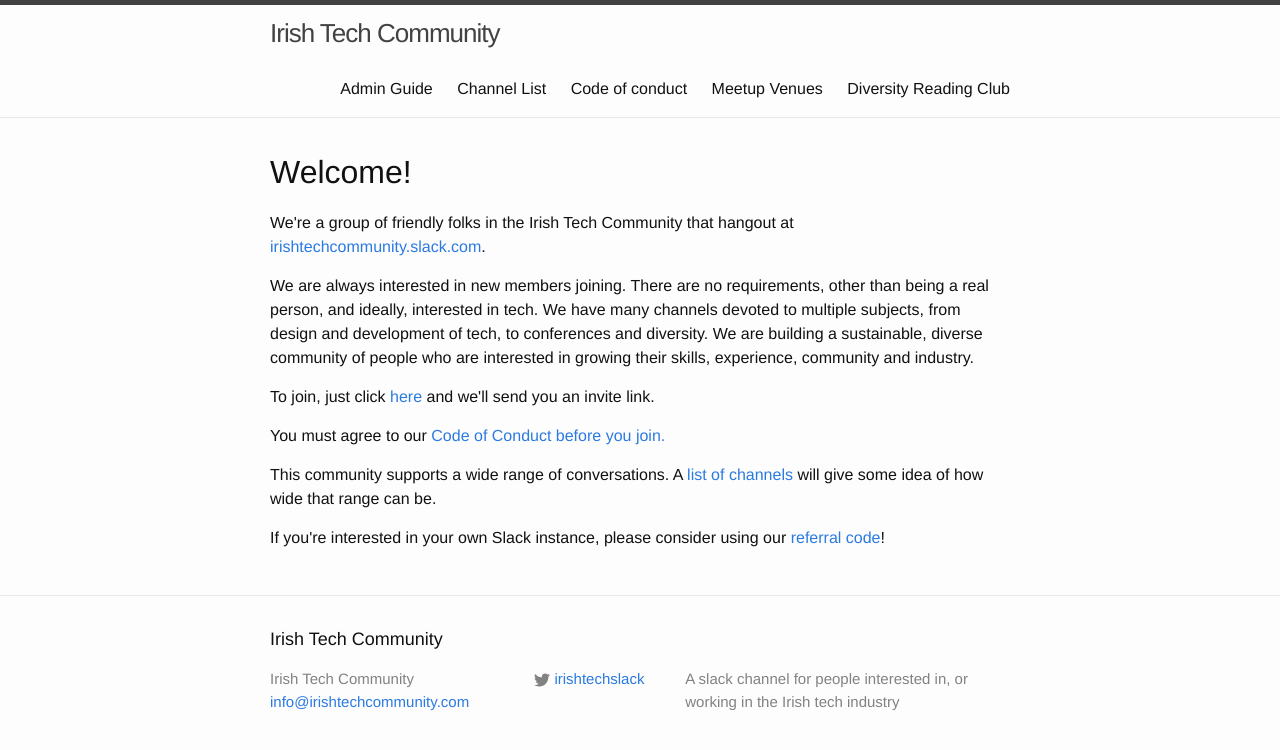
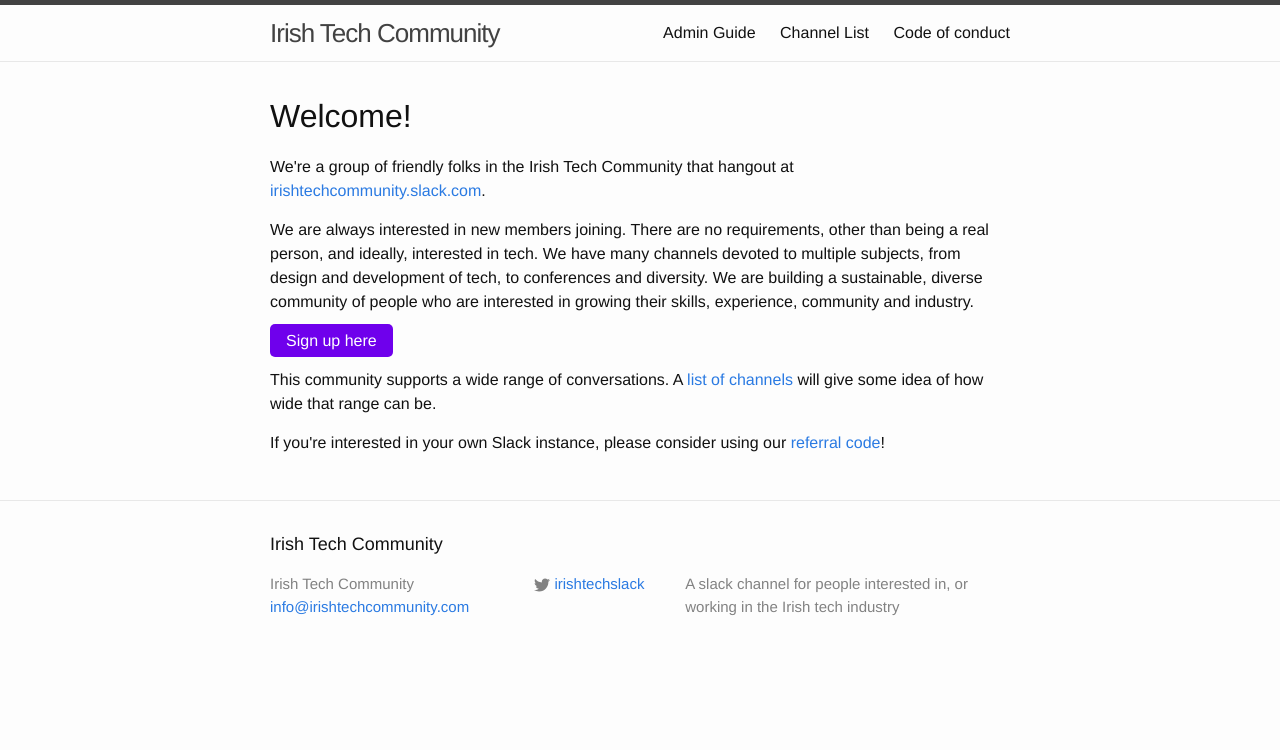
Before and after one commit to IrishTechCommunity/irishtechcommunity.github.io, a Jekyll site: the page built from index.html, in a window 1280 px wide. Shown: the top 750 px of the page. Built offline with Jekyll 4.4.1, drawn with Linux system fonts in a browser that asks for light colours.

Commit message:
Make sign up more obvious and prune unused pages

```diff
--- a/index.html
+++ b/index.html
@@ -10,17 +10,19 @@ layout: default
         We're a group of friendly folks in the Irish Tech Community that hangout at <a href="http://irishtechcommunity.slack.com">irishtechcommunity.slack.com</a>.
     </p>
 
-	<p>We are always interested in new members joining. There are no requirements, other than being a real person, and ideally, interested in tech. We have many channels devoted to multiple subjects, from design and development of tech, to conferences and diversity. We are building a sustainable, diverse community of people who are interested in growing their skills, experience, community and industry.
+    <p>We are always interested in new members joining. There are no requirements, other than being a real person, and ideally, interested in tech. We have many channels devoted to multiple subjects, from design and development of tech, to conferences and
+        diversity. We are building a sustainable, diverse community of people who are interested in growing their skills, experience, community and industry.
     </p>
     <p>
-	<script async defer src="http://slackin-itc.herokuapp.com/slackin.js?large"></script>
     </p>
-		<p> To join, just click <a href="https://slackin-itc.herokuapp.com/">here</a> and we'll send you an invite link.</p>
-		<p>You must agree to our <a href="https://irishtechcommunity.com/codeofconduct/">Code of Conduct before you join.</a> </p>
+    <p class="button">
+      <a href="https://slackin-itc.herokuapp.com/" target="_blank">
+        Sign up here
+      </a>
+    </p>
     <p>This community supports a wide range of conversations. A <a href="/channels">list of channels</a> will give some idea of how wide that range can be.</p>
     <p>
-	 If you're interested
-  in your own Slack instance, please consider using our
+        If you're interested in your own Slack instance, please consider using our
         <a href="https://slack.com/r/024gbtbd-02swjeh6">referral code</a>!
     </p>
 </div>
```
Also changed, not shown: meetupvenues.md (deleted, +0 -9 lines), readingclub.md (deleted, +0 -29 lines), 1 other file. Lines whose indentation alone changed are shown as unchanged.
